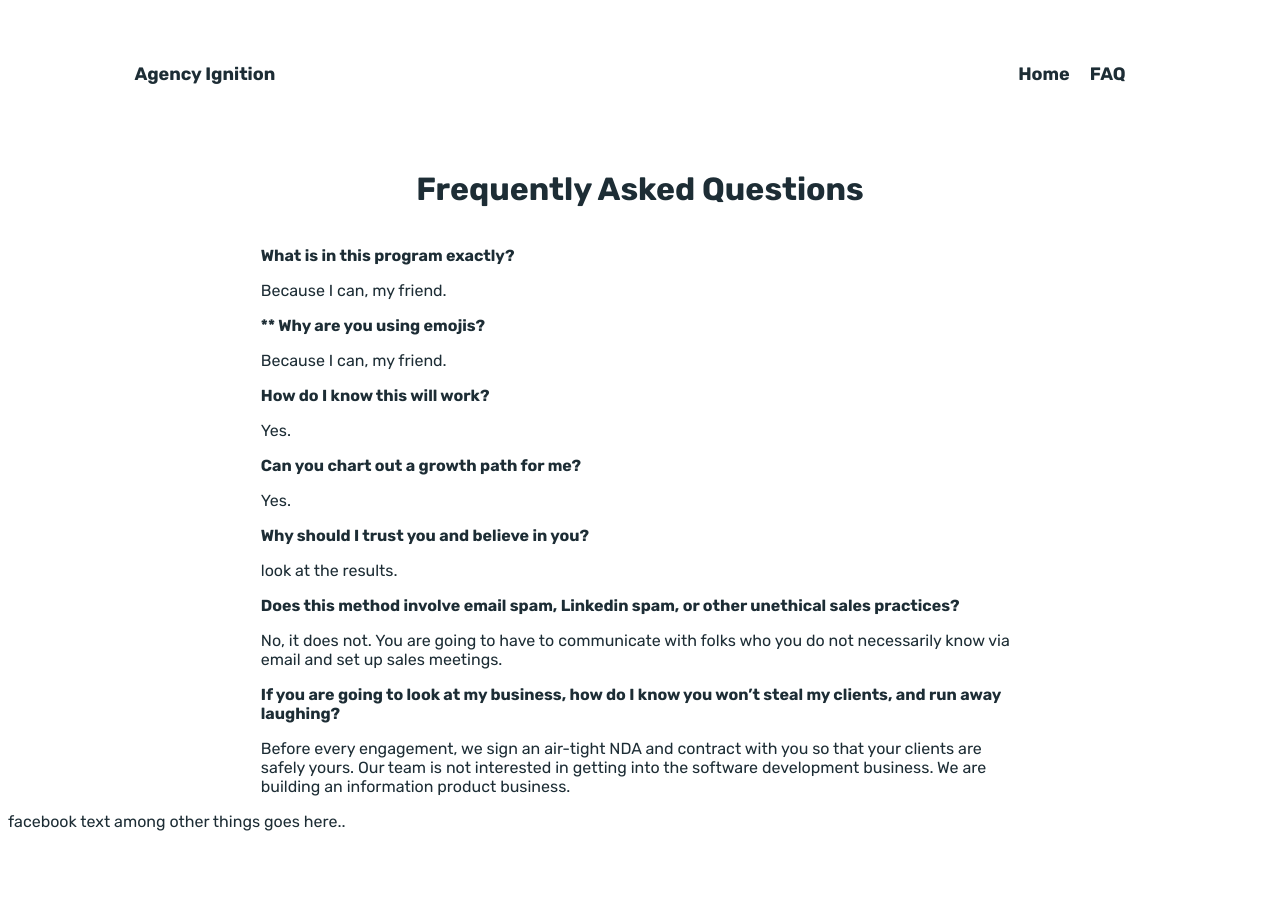
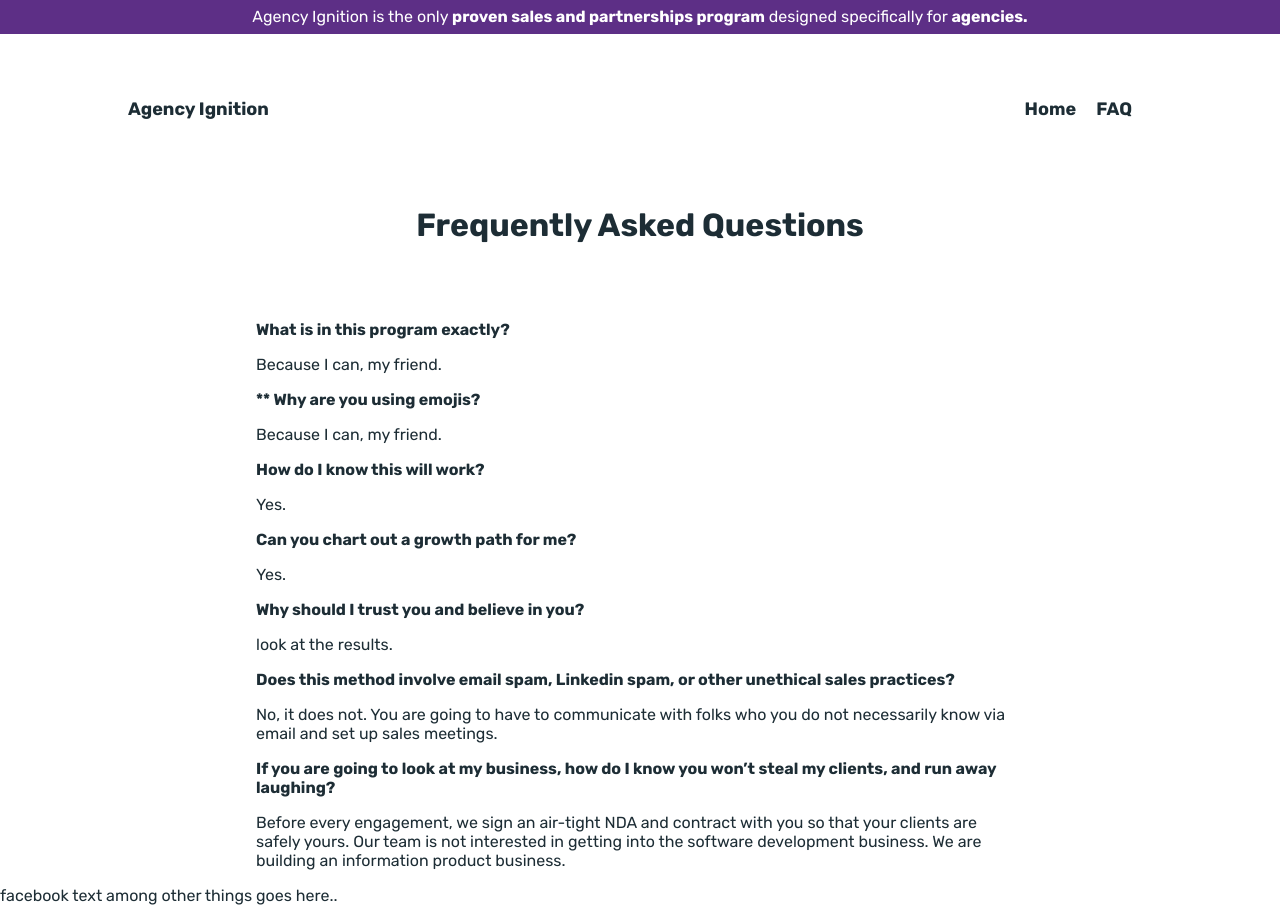
Before and after one commit to egrueter-dev/atenti, a Jekyll site: the page built from faq.html, in a window 1280 px wide. Built offline with Jekyll 4.4.1, drawn with Linux system fonts in a browser that asks for light colours.

Commit message:
update styles

```diff
--- a/_layouts/default.html
+++ b/_layouts/default.html
@@ -18,13 +18,14 @@
     >
 
     <title>{{ page.title }} - {{ site.title }}</title>
-    <!-- Dont forget to change this back -->
-    <!-- <link rel="stylesheet" href="https://ocotopdf.github.io/assets/css/main.css"> !-->
-    <link rel="stylesheet" href="/assets/css/main.css">
+    <link rel="stylesheet" href="https://devshopignition.com//assets/css/main.css">
   </head>
 
   <body>
     <a class="skip-link" href="index">Skip to Home</a>
+    <div class="top-bar">
+      Agency Ignition is the only <b>proven sales and partnerships program</b> designed specifically for <b>agencies.</b>
+    </div>
     <header class="navigation">
       <div class="logo">
         <b>
--- a/assets/css/main.css
+++ b/assets/css/main.css
@@ -2,6 +2,18 @@
   background: #ffffff;
   color: #1d2d35;
   font-family: 'Rubik', sans-serif;
+
+  margin-top: 0px;
+  margin-left: 0px;
+  margin-right: 0px;
+}
+
+.top-bar {
+  line-height: 1.5;
+  text-align: center;
+  background-color: #5d2f86;
+  color: white;
+  padding: 0.4%;
 }
 
 .navigation {
@@ -54,7 +66,7 @@
 
 /* Page CSS */
 .page-title {
-  margin-bottom: 5%;
+  margin-bottom: 10%;
 }
 
 /* Links */
```
Also changed, not shown: 3 other files.
